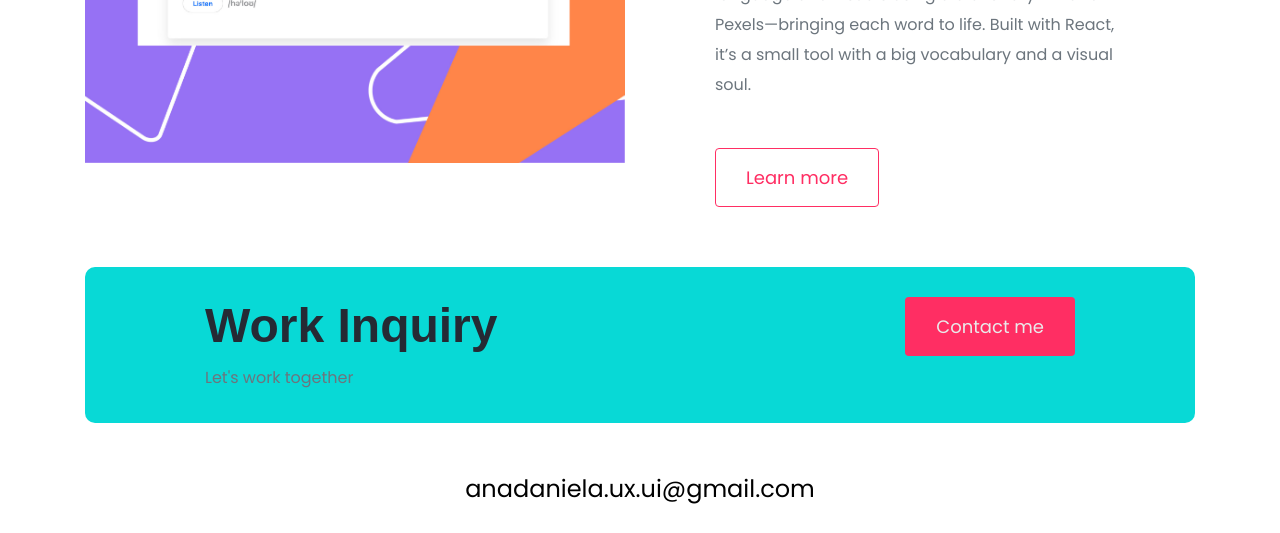
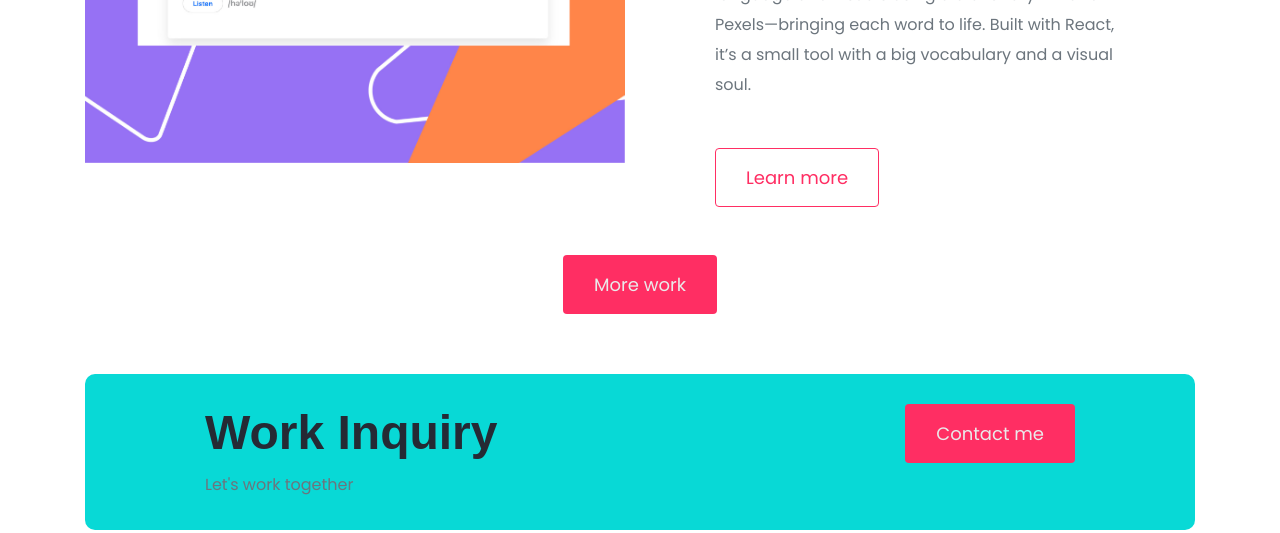
Before and after one commit to AnaDany98/portfolio-project, a plain HTML site: page index.html in a window 1280 px wide. Shown: the part 2358-2891 px from the top of the page. Drawn offline with nearby package versions, Linux system fonts and the light colour scheme; a web font is replaced by a local one.

Commit message:
Added the more work button in home page

```diff
--- a/index.html
+++ b/index.html
@@ -122,6 +122,11 @@
           </div>
         </div>
       </div>
+      <div class="text-center">
+        <a href="work.html" class="btn btn-branding" title="More Work from Ana Daniela Lara">
+          More work
+        </a>
+      </div>
 
       <footer>
         <div class="contact-box justify-content-between mb-5 d-none d-md-flex">
```
Also changed, not shown: work.html (+1 -1 lines).
